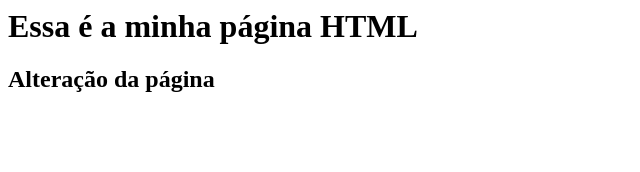
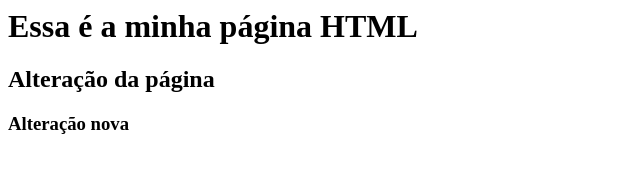
Before and after one commit to rogeriolng/gama-no-github, a plain HTML site: page index.html in a window 1280 px wide. Shown: the whole page, without its empty margins (0-640 px from the left). Drawn offline with Linux system fonts and the light colour scheme.

Commit message:
Update index.html

```diff
--- a/index.html
+++ b/index.html
@@ -2,5 +2,6 @@
 	<body>
 		<h1>Essa é a minha página HTML</h1>
 		<h2>Alteração da página</h2>
+		<h3>Alteração nova</h3>
 	</body>
 </html>
```
